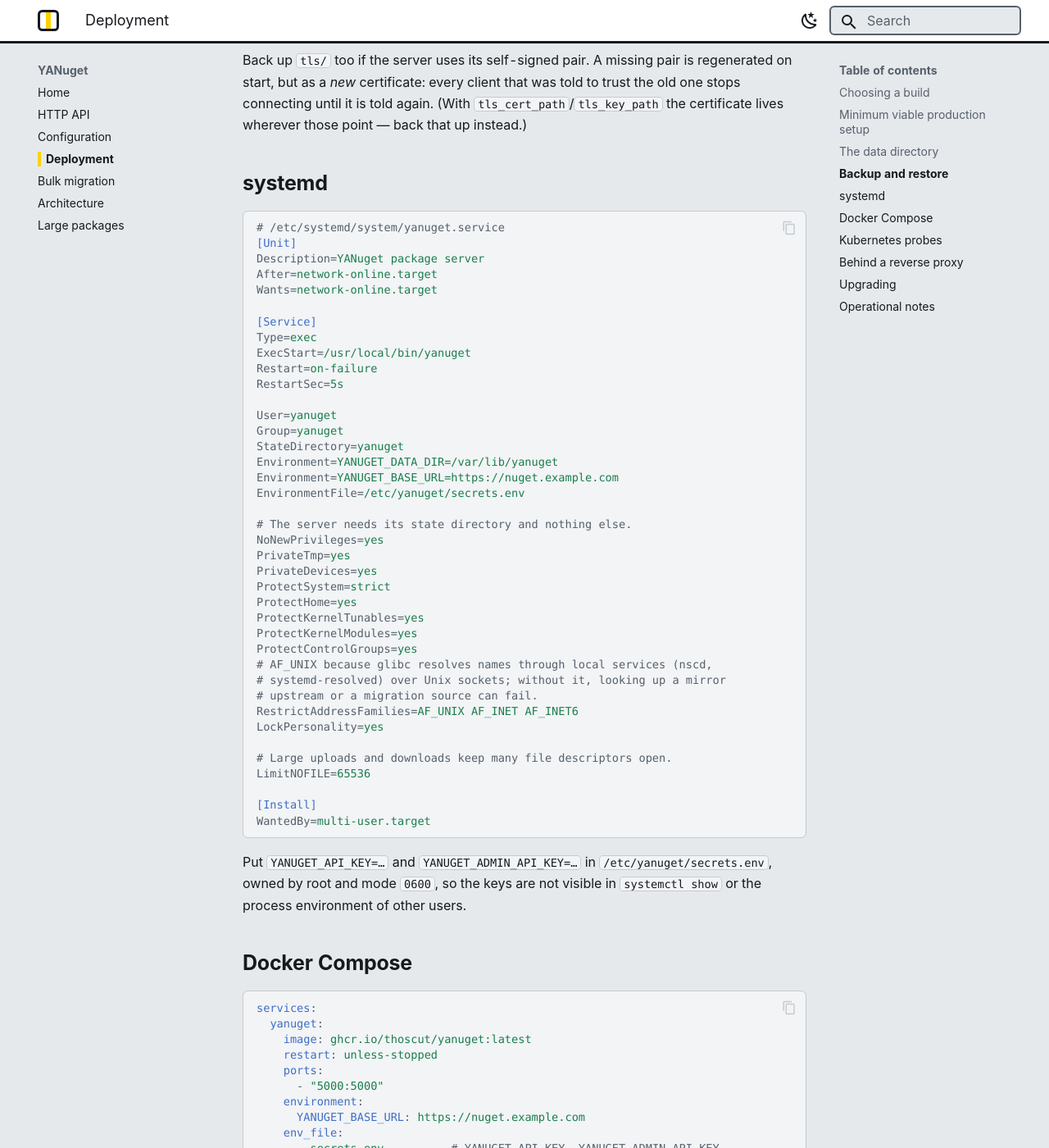
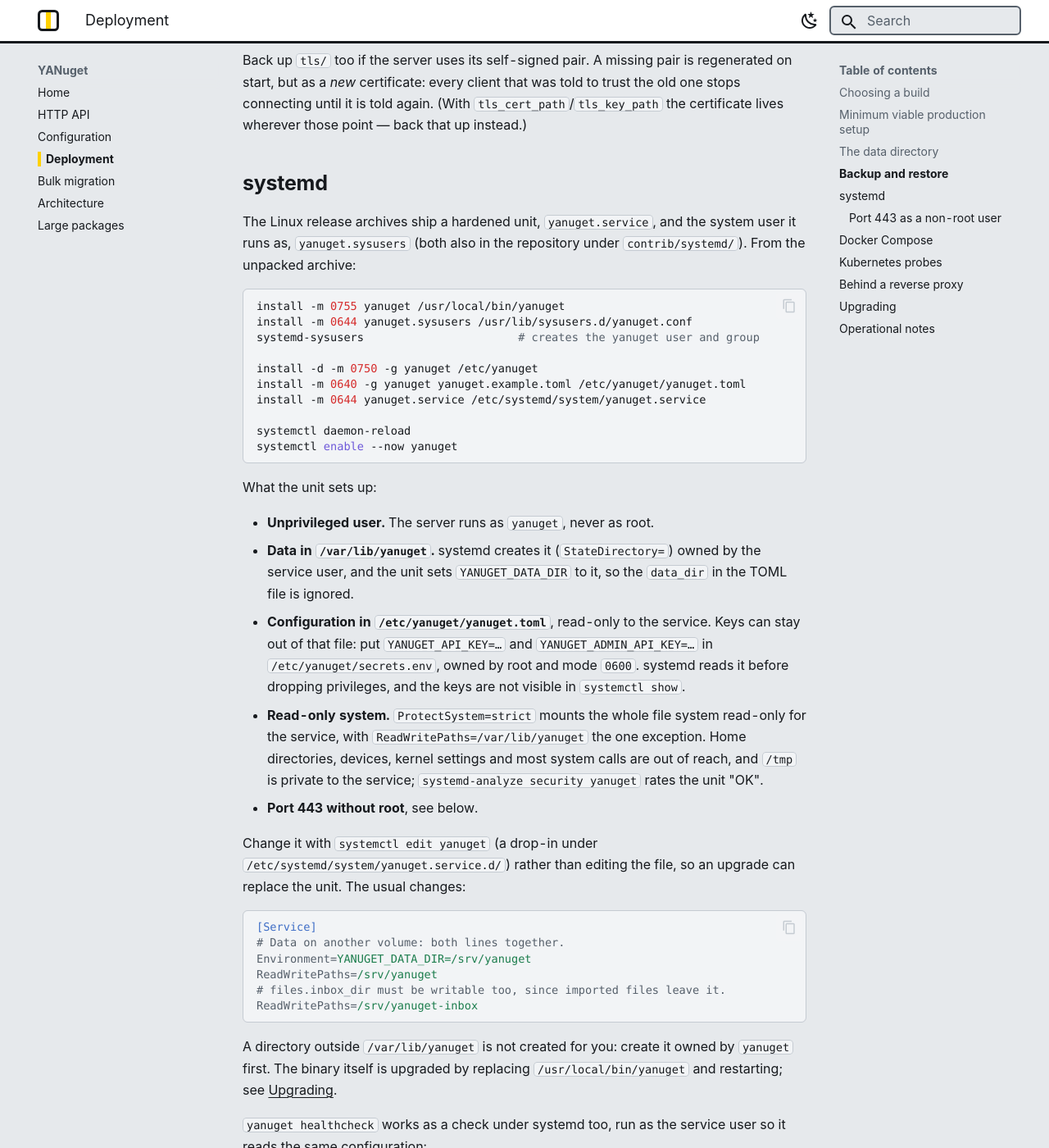
Before and after one commit to thoscut/YANuget, an MkDocs documentation site: the page built from docs/deployment.md, in a window 1280 px wide and 1400 px high, scrolled down 2750 px. Shown: the whole window at 82% size. Built offline with MkDocs 1.6.1 and Material for MkDocs 9.7.7, drawn with Linux system fonts in a browser that asks for light colours; some web fonts are replaced; some of the changed text lies outside the part shown.

Commit message:
Ship a hardened systemd unit in the Linux release archives
The unit (contrib/systemd/yanuget.service) runs YANuget as an unprivileged
system user with ProtectSystem=strict, only /var/lib/yanuget writable, a
system call filter and CAP_NET_BIND_SERVICE as its one capability, so the
server can listen on port 443 without root. yanuget.sysusers creates the
user. Both are copied into the Linux release archives next to the binary.

docs/deployment.md now describes installing the unit, overriding paths with
a drop-in, port 443 as non-root, and the certificate names clients check.

Co-Authored-By: Claude Opus 5.5 <noreply@anthropic.com>
Claude-Session: https://claude.ai/code/session_016sXWg3njw3u3thbJErRAwc

````diff
--- a/docs/deployment.md
+++ b/docs/deployment.md
@@ -119,51 +119,101 @@ back that up instead.)
 
 ## systemd
 
-```ini
-# /etc/systemd/system/yanuget.service
-[Unit]
-Description=YANuget package server
-After=network-online.target
-Wants=network-online.target
+The Linux release archives ship a hardened unit, `yanuget.service`, and the
+system user it runs as, `yanuget.sysusers` (both also in the repository under
+`contrib/systemd/`). From the unpacked archive:
 
-[Service]
-Type=exec
-ExecStart=/usr/local/bin/yanuget
-Restart=on-failure
-RestartSec=5s
+```bash
+install -m 0755 yanuget /usr/local/bin/yanuget
+install -m 0644 yanuget.sysusers /usr/lib/sysusers.d/yanuget.conf
+systemd-sysusers                       # creates the yanuget user and group
 
-User=yanuget
-Group=yanuget
-StateDirectory=yanuget
-Environment=YANUGET_DATA_DIR=/var/lib/yanuget
-Environment=YANUGET_BASE_URL=https://nuget.example.com
-EnvironmentFile=/etc/yanuget/secrets.env
+install -d -m 0750 -g yanuget /etc/yanuget
+install -m 0640 -g yanuget yanuget.example.toml /etc/yanuget/yanuget.toml
+install -m 0644 yanuget.service /etc/systemd/system/yanuget.service
 
-# The server needs its state directory and nothing else.
-NoNewPrivileges=yes
-PrivateTmp=yes
-PrivateDevices=yes
-ProtectSystem=strict
-ProtectHome=yes
-ProtectKernelTunables=yes
-ProtectKernelModules=yes
-ProtectControlGroups=yes
-# AF_UNIX because glibc resolves names through local services (nscd,
-# systemd-resolved) over Unix sockets; without it, looking up a mirror
-# upstream or a migration source can fail.
-RestrictAddressFamilies=AF_UNIX AF_INET AF_INET6
-LockPersonality=yes
-
-# Large uploads and downloads keep many file descriptors open.
-LimitNOFILE=65536
-
-[Install]
-WantedBy=multi-user.target
+systemctl daemon-reload
+systemctl enable --now yanuget
 ```
 
-Put `YANUGET_API_KEY=…` and `YANUGET_ADMIN_API_KEY=…` in
-`/etc/yanuget/secrets.env`, owned by root and mode `0600`, so the keys are not
-visible in `systemctl show` or the process environment of other users.
+What the unit sets up:
+
+- **Unprivileged user.** The server runs as `yanuget`, never as root.
+- **Data in `/var/lib/yanuget`.** systemd creates it (`StateDirectory=`) owned
+  by the service user, and the unit sets `YANUGET_DATA_DIR` to it, so the
+  `data_dir` in the TOML file is ignored.
+- **Configuration in `/etc/yanuget/yanuget.toml`**, read-only to the service.
+  Keys can stay out of that file: put `YANUGET_API_KEY=…` and
+  `YANUGET_ADMIN_API_KEY=…` in `/etc/yanuget/secrets.env`, owned by root and
+  mode `0600`. systemd reads it before dropping privileges, and the keys are not
+  visible in `systemctl show`.
+- **Read-only system.** `ProtectSystem=strict` mounts the whole file system
+  read-only for the service, with `ReadWritePaths=/var/lib/yanuget` the one
+  exception. Home directories, devices, kernel settings and most system calls
+  are out of reach, and `/tmp` is private to the service; `systemd-analyze
+  security yanuget` rates the unit "OK".
+- **Port 443 without root**, see below.
+
+Change it with `systemctl edit yanuget` (a drop-in under
+`/etc/systemd/system/yanuget.service.d/`) rather than editing the file, so an
+upgrade can replace the unit. The usual changes:
+
+```ini
+[Service]
+# Data on another volume: both lines together.
+Environment=YANUGET_DATA_DIR=/srv/yanuget
+ReadWritePaths=/srv/yanuget
+# files.inbox_dir must be writable too, since imported files leave it.
+ReadWritePaths=/srv/yanuget-inbox
+```
+
+A directory outside `/var/lib/yanuget` is not created for you: create it owned
+by `yanuget` first. The binary itself is upgraded by replacing
+`/usr/local/bin/yanuget` and restarting; see [Upgrading](#upgrading).
+
+`yanuget healthcheck` works as a check under systemd too, run as the service
+user so it reads the same configuration:
+
+```bash
+sudo -u yanuget yanuget --config /etc/yanuget/yanuget.toml healthcheck
+```
+
+### Port 443 as a non-root user
+
+Ports below 1024 normally need root. The unit instead grants the process the
+single capability for binding them:
+
+```ini
+AmbientCapabilities=CAP_NET_BIND_SERVICE
+CapabilityBoundingSet=CAP_NET_BIND_SERVICE
+```
+
+so serving clients on the standard HTTPS port is only a configuration change:
+
+```toml
+# /etc/yanuget/yanuget.toml
+port = 443
+base_url = "https://nuget.example.com"
+tls_cert_path = "/etc/yanuget/tls/fullchain.pem"
+tls_key_path = "/etc/yanuget/tls/key.pem"
+```
+
+The capability is all the process can ever hold: `CapabilityBoundingSet`
+removes every other one, and `NoNewPrivileges` stops it gaining more. When
+YANuget listens on its default port 5000, or behind a reverse proxy, delete both
+lines in a drop-in (`AmbientCapabilities=` and `CapabilityBoundingSet=` set
+empty).
+
+Outside systemd, the same capability can be put on the binary instead:
+`setcap cap_net_bind_service=+ep /usr/local/bin/yanuget`. It is lost whenever
+the file is replaced, so it has to be repeated on every upgrade, which is why
+the unit is the better place for it.
+
+The certificate and key must be readable by the service user: owned by root,
+group `yanuget`, mode `0640`. Clients check the name strictly, so the
+certificate's subject alternative names must cover every name they use to reach
+the server: the fully qualified name, a short host name if clients use one, and
+the IP address if any client connects by address.
 
 ## Docker Compose
 
````
Also changed, not shown: CHANGELOG.md (+10 -0 lines), README.md (+6 -0 lines), 3 other files.
